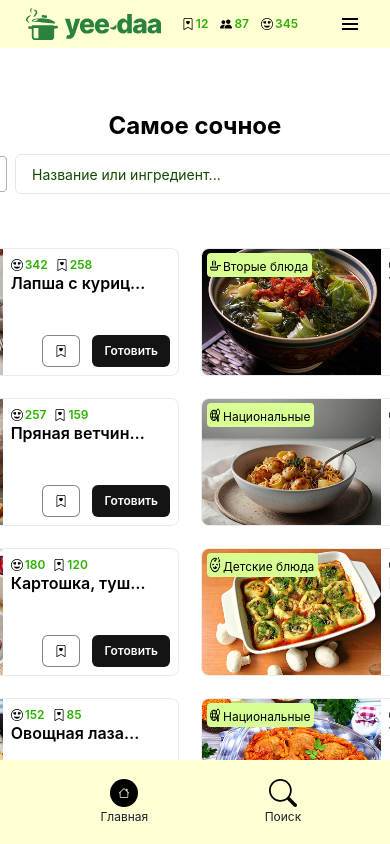
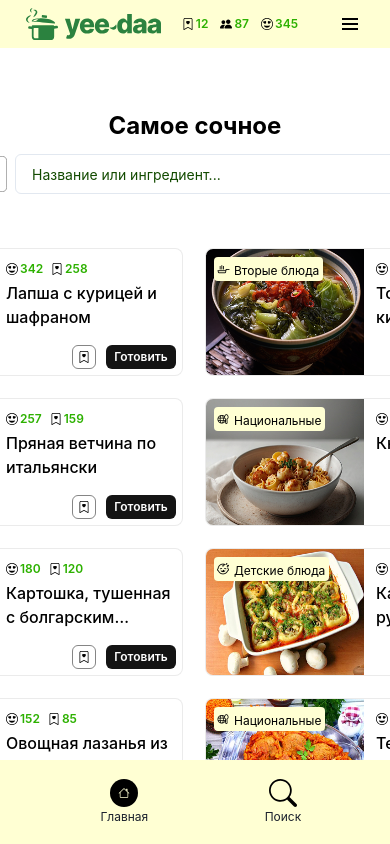
Before and after one commit to ClevertecFrontendLab/OlyaJ, a React (Vite) app: page /most-juicy in a window 390 px wide. Shown: the top 844 px of the page. Built offline with nearby package versions, Linux system fonts and the light colour scheme.

Commit message:
fix: cards fixes

```diff
--- a/src/components/Cards/NewRecipeCard/NewRecipeCard.module.css
+++ b/src/components/Cards/NewRecipeCard/NewRecipeCard.module.css
@@ -147,6 +147,7 @@
     .recipeCard.expanded .labelContainer {
         left: 8px;
         top: 150px;
+        background: var(--Lime-50, #FFFFD3);
     }
 
     .recipeCard.expanded .iconsContainer {
@@ -165,6 +166,7 @@
     .recipeCard.expanded .labelContainer {
         left: 8px;
         top: 135px;
+        background: var(--Lime-50, #FFFFD3);
     }
 
     .recipeCard.expanded .title {
--- a/src/components/Cards/VerticalCard/TabletVerticalCard/TabletVerticalCard.module.css
+++ b/src/components/Cards/VerticalCard/TabletVerticalCard/TabletVerticalCard.module.css
@@ -6,15 +6,49 @@
     background: var(--white, #fff);
     overflow: hidden;
     position: relative;
-    width: 356px;
+    width: 348px;
     height: 128px;
+}
+
+.image{
+    width:158px;
+    height:128px;
+}
+
+.labelContainer{
+    height:24px;
+    display: flex;
+    position: absolute;
+    top:8px;
+    left:8px;
+    align-items: center;
+    border-radius: 4px;
+    background: var(--Lime-50, #FFFFD3);
+    gap:2px;
 }
 
 .titleContainer {
     display: flex;
     flex-direction: column;
     align-items: flex-start;
-    margin: 8px;
+    margin: 12px;
+    gap:4px;
+}
+
+.title {
+    color: var(--black, #000);
+    font-size: 16px;
+    font-weight: 500;
+    line-height: 24px;
+
+    width:172px;
+    height:48px;
+    white-space: normal;
+    overflow: hidden;
+    text-overflow: ellipsis;
+    -webkit-line-clamp: 2;
+    display: -webkit-box;
+    -webkit-box-orient: vertical;
 }
 
 .informationContainer {
@@ -26,26 +60,16 @@
 .buttonTabletContainer {
     display: flex;
     flex-direction: row;
-    gap: 12px;
+    gap: 10px;
     position: absolute;
-    bottom: 8px;
-    right: 8px;
+    bottom: 6px;
+    right: 6px;
 }
 
-.cookTabletButton {
-    border-radius: 6px;
-    background: var(--blackAlpha-900, rgba(0, 0, 0, 0.92));
-    color: var(--white, #fff);
-}
-
-.saveTabletButton {
-    border-radius: 6px;
-    border: 1px solid var(--blackAlpha-600, rgba(0, 0, 0, 0.48));
-    background: var(--whiteAlpha-100, rgba(255, 255, 255, 0.06));
-}
 
 @media (max-width: 360px) {
-    .container {
-        width: 328px;
+    .title {
+        width:146px;
     }
+
 }
--- a/src/components/Cards/VerticalCard/TabletVerticalCard/TabletVerticalCard.tsx
+++ b/src/components/Cards/VerticalCard/TabletVerticalCard/TabletVerticalCard.tsx
@@ -1,4 +1,4 @@
-import { Button } from '@chakra-ui/react';
+import { Box, Button } from '@chakra-ui/react';
 
 import bookmarkHeart from '/bookmarkHeart.svg';
 import heartEyes from '/heartEyes.svg';
@@ -29,8 +29,9 @@ export const TabletVerticalCard = ({
 }: TabletVerticalCardType) => (
     <div className={s.container}>
         <img src={image} alt='image' className={s.image} />
-        <div className={styles.labelContainer}>
-            <img src={icon} width='16' height='16' />
+
+        <div className={s.labelContainer}>
+            <img src={icon} width='18' height='18' />
             <div>
                 <button className={styles.label}>{category}</button>
             </div>
@@ -49,16 +50,39 @@ export const TabletVerticalCard = ({
                         <span className={styles.number}>{savesCount}</span>
                     </div>
                 </div>
-                <span className={styles.title}>{title}</span>
+                <span className={s.title}>{title}</span>
             </div>
             <div className={s.buttonTabletContainer}>
-                <Button variant='' size='sm' className={s.saveTabletButton}>
-                    <img src={bookmarkHeart} width='12' height='12' />
+                <Button
+                    variant=""
+                    width="24px"
+                    height="24px"
+                    minWidth="24px"
+                    minHeight="24px"
+                    padding="0"
+                    display="flex"
+                    justifyContent="center"
+                    alignItems="center"
+                    border-radius="6px"
+                    border="1px solid var(--blackAlpha-600, rgba(0, 0, 0, 0.48))"
+                >
+                    <Box as="img" src={bookmarkHeart} width="12px" height="12px" />
                 </Button>
-                <Button variant='' fontSize='12px' size='sm' className={s.cookTabletButton}>
+
+                <Button
+                    variant=""
+                    height="24px"
+                    width="70px"
+                    border-radius="6px"
+                    background="var(--blackAlpha-900, rgba(0, 0, 0, 0.92))"
+                    color="var(--white, #fff)"
+                    fontSize="12px"
+
+                >
                     Готовить
                 </Button>
             </div>
+
         </div>
     </div>
 );
--- a/src/components/Cards/VerticalCard/VerticalCard.module.css
+++ b/src/components/Cards/VerticalCard/VerticalCard.module.css
@@ -52,7 +52,7 @@
     display: flex;
     flex-direction: column;
     align-items: flex-end;
-    margin: 24px;
+    margin: 16px;
     gap: 24px;
     width: 274px;
 }
@@ -61,7 +61,7 @@
     display: flex;
     flex-direction: row;
     align-items: center;
-    background-color: var(--Lime-50, #ffffd3);
+    background: var(--Lime-50, #FFFFD3);
     border-radius: 4px;
     padding: 0 4px;
     gap: 6px;
@@ -80,7 +80,7 @@
     font-style: normal;
     font-weight: 400;
     line-height: 20px;
-    height: 20px;
+
     padding-right: 4px;
     gap: 8px;
     cursor: default;
@@ -140,7 +140,7 @@
 .buttonContainer {
     display: flex;
     flex-direction: row;
-    gap: 12px;
+    gap: 10px;
 }
 
 .saveButtonContainer {
--- a/src/components/Cards/VerticalCard/VerticalCard.tsx
+++ b/src/components/Cards/VerticalCard/VerticalCard.tsx
@@ -48,7 +48,7 @@ export const VerticalCard = ({
         <div className={s.recipeContainer}>
             <div className={s.categoryContainer}>
                 <div className={s.iconLabelWrapper}>
-                    <img src={icon} width='18' height='18' />
+                    <img src={icon} width='24' height='24' />
                     <div>
                         <button className={s.label}>{category}</button>
                     </div>
@@ -74,7 +74,7 @@ export const VerticalCard = ({
             <div className={s.buttonContainer}>
                 <Button variant='' className={s.saveButton}>
                     <div className={s.saveButtonContainer}>
-                        <img src={bookmarkHeart} /> Сохранить{' '}
+                        <img src={bookmarkHeart} /> Сохранить
                     </div>
                 </Button>
                 <Button variant='' className={s.cookButton}>
--- a/src/components/Header/Tablet/Menu/Menu.tsx
+++ b/src/components/Header/Tablet/Menu/Menu.tsx
@@ -32,7 +32,7 @@ export const Menu = ({ isOpen, onClose }: MenuProps) => {
     };
 
     const handleSubItemClick = (categorySlug: string, subSlug: string) => {
-        navigate(`/category/${categorySlug}/${subSlug}`);
+        navigate(`/${categorySlug}/${subSlug}`);
         onClose();
     };
 
--- a/src/components/Layout/Layout.module.css
+++ b/src/components/Layout/Layout.module.css
@@ -25,7 +25,7 @@
 
     .content {
         width: 768px;
-        padding: 0 12px;
+
     }
 }
 
@@ -36,6 +36,6 @@
 
     .content {
         width: 100%;
-        padding: 0 12px;
+        padding: 16px;
     }
 }
--- a/src/pages/Main/JuicyDishes/JuicyDishes.module.css
+++ b/src/pages/Main/JuicyDishes/JuicyDishes.module.css
@@ -2,7 +2,6 @@
     display: flex;
     flex-wrap: wrap;
     margin-top: 54px;
-    gap: 24px;
     width: 1360px;
 }
 
--- a/src/pages/Main/JuicyDishes/TabletJuicyDishes/TabletJuicyDishes.module.css
+++ b/src/pages/Main/JuicyDishes/TabletJuicyDishes/TabletJuicyDishes.module.css
@@ -18,7 +18,7 @@
 .cardsContainer {
     display: flex;
     flex-wrap: wrap;
-    gap: 16px;
+    gap:12px;
 }
 
 .mobileButton {
@@ -33,10 +33,6 @@
         width: 328px;
     }
 
-    .cardsContainer {
-        gap: 12px;
-    }
-
     .container {
         max-width: 360px;
     }
--- a/src/pages/Vegan/VeganSecondDishes.module.css
+++ b/src/pages/Vegan/VeganSecondDishes.module.css
@@ -20,8 +20,8 @@
     margin-top: 24px;
 }
 
-@media (max-width: 360px) {
+@media (max-width: 356px) {
     .container {
-        width: 360px;
+        width: 356px;
     }
 }
```
